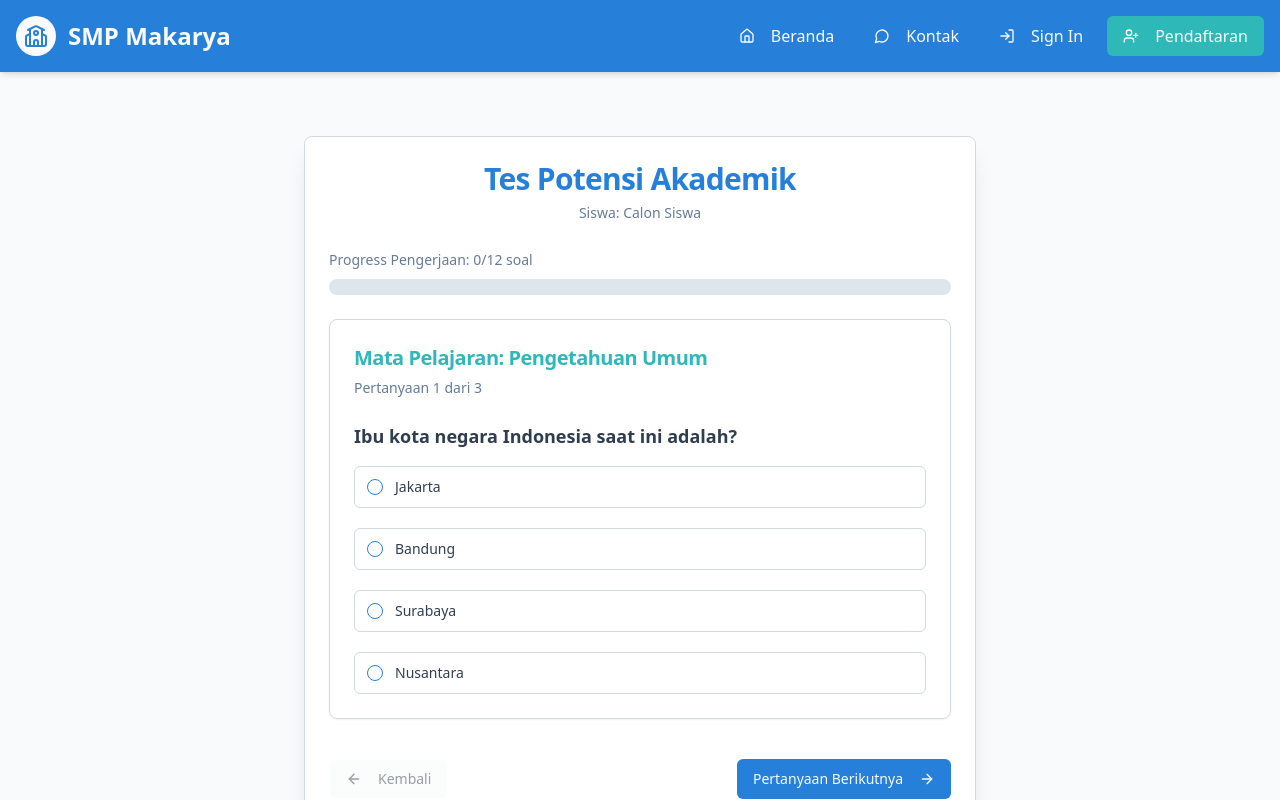
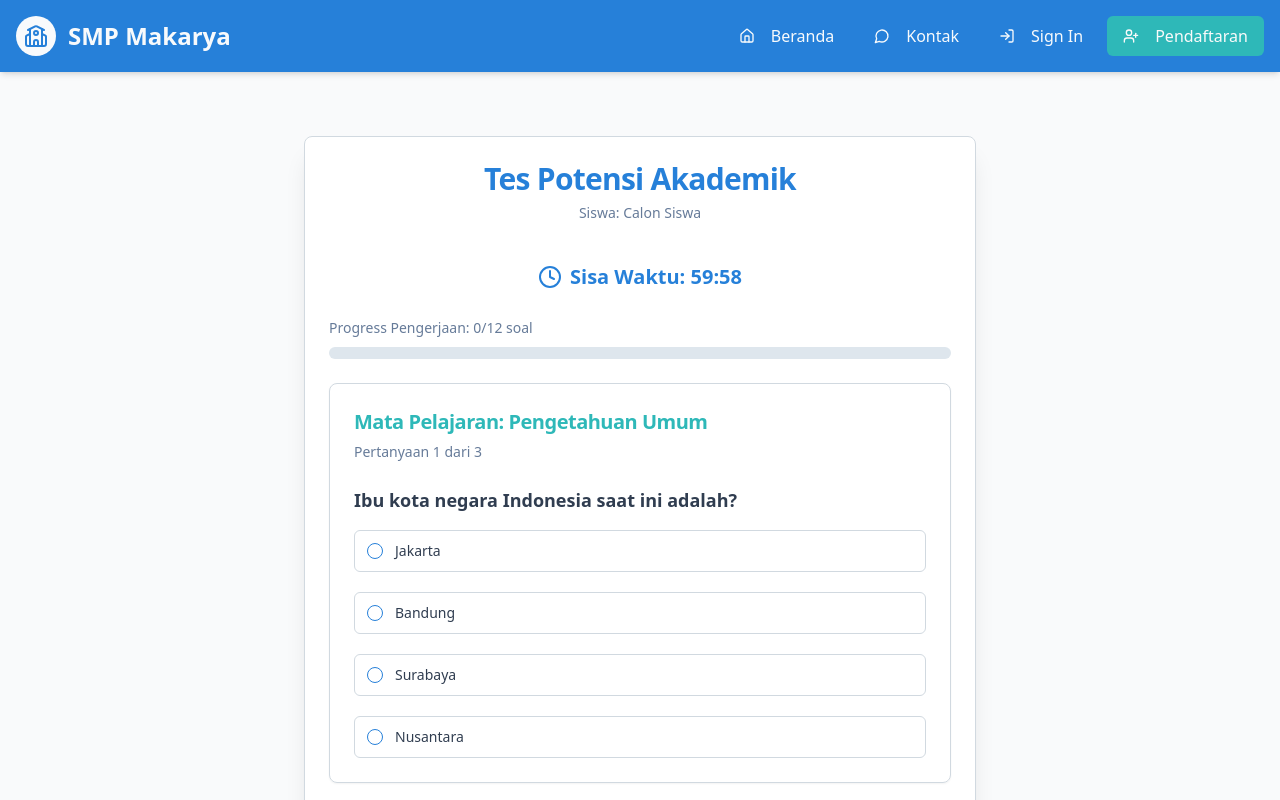
Before and after one commit to vjdevelopervj/ppbd-smp-makarya, a Next.js app: page /quiz in a window 1280 px wide. Both pictures are taken after a click on the button "Mulai Tes Sekarang". Shown: the top 800 px of the page. Built offline with nearby package versions, Linux system fonts and the light colour scheme.

Commit message:
berikan waktu pengerjaan soal 60 menit

```diff
--- a/src/app/quiz/page.tsx
+++ b/src/app/quiz/page.tsx
@@ -1,7 +1,7 @@
 
 'use client';
 
-import { Suspense, useState, useEffect } from 'react';
+import { Suspense, useState, useEffect, useCallback } from 'react';
 import { useRouter, useSearchParams } from 'next/navigation';
 import { Button } from '@/components/ui/button';
 import { Card, CardContent, CardDescription, CardHeader, CardTitle } from '@/components/ui/card';
@@ -9,7 +9,7 @@ import { RadioGroup, RadioGroupItem } from '@/components/ui/radio-group';
 import { Label } from '@/components/ui/label';
 import { Progress } from '@/components/ui/progress';
 import { quizSubjects, getTotalQuestions, type Question } from '@/lib/quiz-questions';
-import { AlertCircle, ArrowLeft, ArrowRight, CheckCircle, Send } from 'lucide-react';
+import { AlertCircle, ArrowLeft, ArrowRight, CheckCircle, Send, Clock } from 'lucide-react';
 import { Alert, AlertDescription, AlertTitle } from '@/components/ui/alert';
 
 type AnswersState = Record<string, string>;
@@ -25,13 +25,72 @@ function QuizComponent() {
   const [quizStarted, setQuizStarted] = useState(false);
   const [showWarning, setShowWarning] = useState(false);
 
+  const [timeRemaining, setTimeRemaining] = useState(60 * 60); // 60 minutes in seconds
+  const [timerActive, setTimerActive] = useState(false);
+  const [submittedByTimer, setSubmittedByTimer] = useState(false);
+
   const totalQuestions = getTotalQuestions();
   const questionsAnswered = Object.keys(answers).length;
 
+  const currentSubject = quizSubjects[currentSubjectIndex];
+  const currentQuestion: Question | undefined = currentSubject?.questions[currentQuestionIndex];
+
+  const isLastQuestionOverall =
+    currentSubjectIndex === quizSubjects.length - 1 &&
+    currentQuestionIndex === (currentSubject?.questions.length ?? 0) - 1;
+
+  // Memoized function for submitting the quiz
+  const submitQuizLogic = useCallback(() => {
+    setTimerActive(false); // Stop the timer
+    setSubmittedByTimer(true); // Mark as submitted
+
+    let score = 0;
+    quizSubjects.forEach(subject => {
+      subject.questions.forEach(q => {
+        if (answers[q.id] === q.correctAnswer) {
+          score++;
+        }
+      });
+    });
+    router.push(`/quiz/result?name=${encodeURIComponent(studentName)}&score=${score}&total=${totalQuestions}`);
+  }, [answers, studentName, totalQuestions, router, quizSubjects]);
+
+
+  // Effect to start the timer when quiz begins
   useEffect(() => {
-    // Pre-populate answers if needed for navigation, or clear them if subject/question changes and we don't want to keep old selection for a new view.
-    // For now, simple state management.
-  }, [currentSubjectIndex, currentQuestionIndex]);
+    if (quizStarted && !timerActive && timeRemaining > 0 && !submittedByTimer) {
+      setTimerActive(true);
+    }
+  }, [quizStarted, timerActive, timeRemaining, submittedByTimer]);
+
+  // Effect for the countdown logic
+  useEffect(() => {
+    let intervalId: NodeJS.Timeout | undefined;
+
+    if (timerActive && timeRemaining > 0 && !submittedByTimer) {
+      intervalId = setInterval(() => {
+        setTimeRemaining((prevTime) => (prevTime > 0 ? prevTime - 1 : 0));
+      }, 1000);
+    } else if (timerActive && timeRemaining === 0 && !submittedByTimer) {
+      // Timer reached zero, submission will be handled by the next effect
+      setTimerActive(false);
+    }
+
+    return () => {
+      if (intervalId) clearInterval(intervalId);
+    };
+  }, [timerActive, timeRemaining, submittedByTimer]);
+
+  // Effect to handle submission when time is up
+  useEffect(() => {
+    if (quizStarted && timeRemaining === 0 && !submittedByTimer && timerActive) {
+      // This condition indicates the timer itself ran out.
+      // The `timerActive` check here ensures this isn't triggered if timer was never started or already stopped.
+      console.log("Time's up! Forcing quiz submission.");
+      submitQuizLogic();
+    }
+  }, [quizStarted, timeRemaining, submittedByTimer, timerActive, submitQuizLogic]);
+
 
   if (!quizStarted) {
     return (
@@ -41,7 +100,7 @@ function QuizComponent() {
             <CardTitle className="text-2xl font-bold text-primary">Selamat Datang di Sesi Tes, {decodeURIComponent(studentName)}!</CardTitle>
             <CardDescription className="text-muted-foreground mt-2">
               Anda akan mengerjakan tes yang terdiri dari {quizSubjects.length} mata pelajaran dengan total {totalQuestions} soal.
-              Pastikan Anda menjawab semua pertanyaan dengan teliti.
+              Waktu pengerjaan adalah 60 menit. Pastikan Anda menjawab semua pertanyaan dengan teliti.
             </CardDescription>
           </CardHeader>
           <CardContent>
@@ -55,17 +114,13 @@ function QuizComponent() {
     );
   }
 
-  const currentSubject = quizSubjects[currentSubjectIndex];
-  const currentQuestion: Question | undefined = currentSubject?.questions[currentQuestionIndex];
-
   if (!currentQuestion) {
-    // Should not happen if logic is correct, but as a fallback
     return <div>Error: Pertanyaan tidak ditemukan.</div>;
   }
 
   const handleAnswerChange = (questionId: string, answer: string) => {
     setAnswers((prev) => ({ ...prev, [questionId]: answer }));
-    setShowWarning(false); // Hide warning when an option is selected
+    setShowWarning(false);
   };
 
   const goToNextQuestion = () => {
@@ -93,38 +148,37 @@ function QuizComponent() {
     }
   };
 
-  const handleSubmitQuiz = () => {
-     if (!answers[currentQuestion.id] && (currentQuestionIndex === currentSubject.questions.length -1 && currentSubjectIndex === quizSubjects.length -1) ) {
-      // Check if last question is unanswered
+  const handleSubmitQuizManually = () => {
+     if (!answers[currentQuestion.id] && isLastQuestionOverall ) {
       setShowWarning(true);
       return;
     }
 
     if(questionsAnswered < totalQuestions && !answers[currentQuestion.id]){
-      // This case should be covered by the individual question check on "Next"
-      // but as a safeguard before submission if somehow reached.
        setShowWarning(true);
        return;
     }
-
-
     setShowWarning(false);
-    let score = 0;
-    quizSubjects.forEach(subject => {
-      subject.questions.forEach(q => {
-        if (answers[q.id] === q.correctAnswer) {
-          score++;
-        }
-      });
-    });
-    router.push(`/quiz/result?name=${encodeURIComponent(studentName)}&score=${score}&total=${totalQuestions}`);
+    submitQuizLogic();
   };
 
-  const isLastQuestionOverall =
-    currentSubjectIndex === quizSubjects.length - 1 &&
-    currentQuestionIndex === currentSubject.questions.length - 1;
+  const progressPercentage = (questionsAnswered / totalQuestions) * 100;
 
-  const progressPercentage = (questionsAnswered / totalQuestions) * 100;
+  const minutes = Math.floor(timeRemaining / 60);
+  const seconds = timeRemaining % 60;
+  const timerDisplay = (
+    <div className="text-center my-4">
+      <div className="flex items-center justify-center">
+        <Clock className={`mr-2 h-6 w-6 ${timeRemaining < 600 ? 'text-destructive' : 'text-primary'}`} />
+        <p className={`text-xl font-semibold ${timeRemaining < 600 ? 'text-destructive' : 'text-primary'}`}>
+          Sisa Waktu: {String(minutes).padStart(2, '0')}:{String(seconds).padStart(2, '0')}
+        </p>
+      </div>
+      {timeRemaining === 0 && !submittedByTimer && (
+        <p className="text-sm text-destructive animate-pulse mt-1">Waktu Habis! Jawaban Anda sedang dikirim...</p>
+      )}
+    </div>
+  );
 
   return (
     <div className="flex justify-center items-start py-8">
@@ -136,11 +190,12 @@ function QuizComponent() {
           </CardDescription>
         </CardHeader>
         <CardContent className="space-y-6">
+          {timerDisplay}
           <div className="space-y-2">
             <Label className="text-sm font-medium text-muted-foreground">
               Progress Pengerjaan: {questionsAnswered}/{totalQuestions} soal
             </Label>
-            <Progress value={progressPercentage} className="w-full" />
+            <Progress value={progressPercentage} className="w-full h-3" />
           </div>
 
           <Card className="bg-card/50">
@@ -186,17 +241,17 @@ function QuizComponent() {
             <Button
               variant="outline"
               onClick={goToPreviousQuestion}
-              disabled={currentSubjectIndex === 0 && currentQuestionIndex === 0}
+              disabled={currentSubjectIndex === 0 && currentQuestionIndex === 0 || submittedByTimer}
             >
               <ArrowLeft className="mr-2 h-4 w-4" /> Kembali
             </Button>
 
             {isLastQuestionOverall ? (
-              <Button onClick={handleSubmitQuiz} className="bg-green-600 hover:bg-green-700 text-white">
+              <Button onClick={handleSubmitQuizManually} className="bg-green-600 hover:bg-green-700 text-white" disabled={submittedByTimer}>
                 <Send className="mr-2 h-4 w-4" /> Kumpulkan Semua Jawaban
               </Button>
             ) : (
-              <Button onClick={goToNextQuestion} className="bg-primary hover:bg-primary/90 text-primary-foreground">
+              <Button onClick={goToNextQuestion} className="bg-primary hover:bg-primary/90 text-primary-foreground" disabled={submittedByTimer}>
                 {currentQuestionIndex < currentSubject.questions.length - 1 ? 'Pertanyaan Berikutnya' : `Lanjut ke ${quizSubjects[currentSubjectIndex + 1]?.name || ''}`}
                 <ArrowRight className="ml-2 h-4 w-4" />
               </Button>
```
